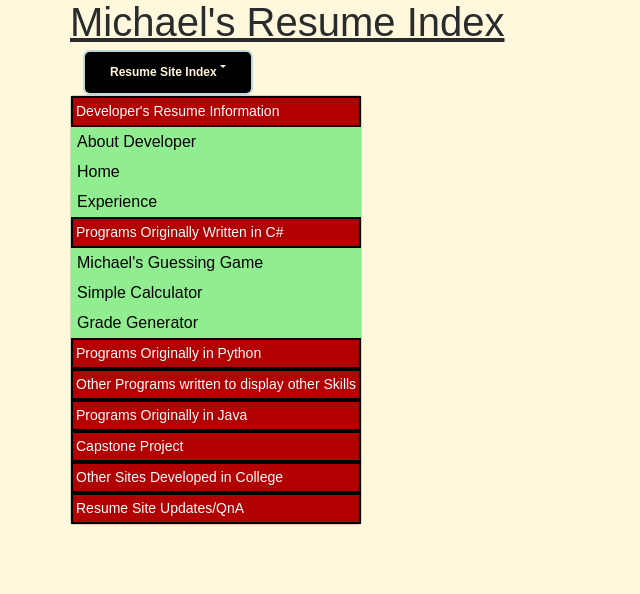
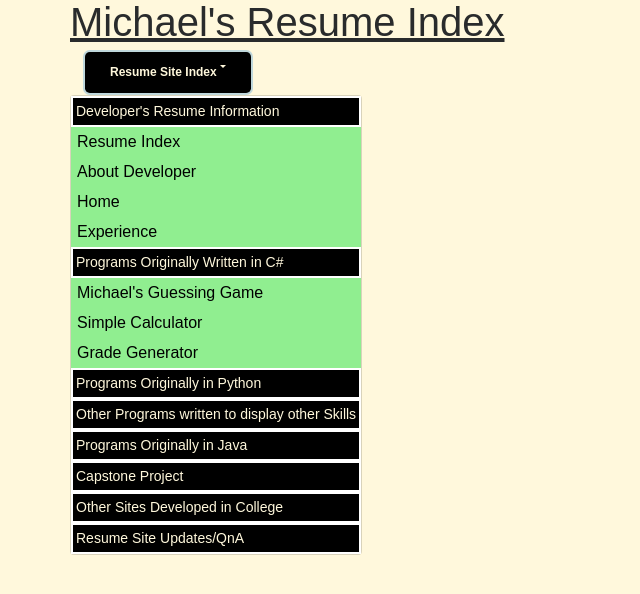
Before and after one commit to michaelborlandKeys/resume-project, a PHP site: page / in a window 1280 px wide, after a click on "Resume Site Index". Shown: the top 594 px of the page, without its empty margins (0-640 px from the left). Run offline with PHP 8.4, Linux system fonts and the light colour scheme; some libraries are stand-ins or nearby versions.

Commit message:
fixing stylesheet call issue

```diff
--- a/public_html/css/index_resume.css
+++ b/public_html/css/index_resume.css
@@ -8,12 +8,16 @@
 }
 /* dropdown-header style*/
 
-/*#main_dropdown_header
+/*
+#main_dropdown_header
 {
 
 }
+#python_dropdown_header
+{
 
-#python_dropdown_header
+}
+#C_dropdown_header
 {
 
 }
@@ -47,9 +51,9 @@
 .dropdown-header
 {
 
-	border:2px solid black;
-	background: #B20000;
-	color:white;
+	border:2px solid white;
+	background: black;
+	color:cornsilk;
 }
 
 
@@ -63,6 +67,7 @@
 	padding-top: 0px;
 	padding-bottom:0px;
 	text-decoration: none;
+
 
 }
 .dropdown-menu ul
--- a/public_html/index.php
+++ b/public_html/index.php
@@ -4,6 +4,9 @@
 <head>
     <meta charset="UTF-8">
     <meta name="viewport" content="width=device-width, initial-scale=1">
+    <!-- CSS files-->
+    <?php include("../resources/default_style_sheets.php"); ?>
+    <link rel="stylesheet" type="text/css" href="css/index_resume.css" />
     <title>Resume Index Michael M. B.</title>
 
 </head>
@@ -19,12 +22,13 @@
 
              <ul class="dropdown-menu">
                  <li class="dropdown-header" id="main_dropdown_header">Developer's Resume Information</li>
+                 	<li class="dropdown-item"><a href="index.php">Resume Index</a></li>
                     <li class="dropdown-item"><a href="#">About Developer</a></li>
                     <li class="dropdown-item"><a href="#">Home</a></li>
                     <li class="dropdown-item"><a href="#">Experience</a></li>
                  <li class="dropdown-header" id="C_dropdown_header">Programs Originally Written in C#</li>
                     <li class="dropdown-item"><a href="guessing_game.php"> Michael's Guessing Game</a></li>
-                    <li class="dropdown-item"><a href="#">Simple Calculator</a></li>
+                    <li class="dropdown-item"><a href="simple_calculator.php">Simple Calculator</a></li>
                     <li class="dropdown-item"><a href="#">Grade Generator</a></li>
                 <li class="dropdown-header" id="python_dropdown_header">Programs Originally in Python</li>
                 <li class="dropdown-header" id="other_dropdown_header">Other Programs written to display other Skills</li>
@@ -44,12 +48,8 @@
 
     <div id="script_loading">
          <!-- libraries i am loading with an include to make it less cluttered-->
-        <?php include("../resources/default_script_loading.php") ?>
+        <?php include("../resources/default_script_loading.php"); ?>
         <!--JavaScript I programmed -->
-           <!-- CSS files-->
-        <link rel="stylesheet" type="text/css" href="css/index_resume.css" />
-        <link rel="stylesheet" type="text/css" href="css/default.css" />
-
 
     </div>
 
--- a/resources/default_script_loading.php
+++ b/resources/default_script_loading.php
@@ -1,6 +1,5 @@
 
 
-        <link rel="stylesheet" href="https://maxcdn.bootstrapcdn.com/bootstrap/4.0.0-alpha.6/css/bootstrap.min.css" integrity="sha384-rwoIResjU2yc3z8GV/NPeZWAv56rSmLldC3R/AZzGRnGxQQKnKkoFVhFQhNUwEyJ" crossorigin="anonymous">
         <script src="https://code.jquery.com/jquery-3.1.1.slim.min.js" integrity="sha384-A7FZj7v+d/sdmMqp/nOQwliLvUsJfDHW+k9Omg/a/EheAdgtzNs3hpfag6Ed950n" crossorigin="anonymous"></script>
         <script src="https://cdnjs.cloudflare.com/ajax/libs/tether/1.4.0/js/tether.min.js" integrity="sha384-DztdAPBWPRXSA/3eYEEUWrWCy7G5KFbe8fFjk5JAIxUYHKkDx6Qin1DkWx51bBrb" crossorigin="anonymous"></script>
         <script src="https://maxcdn.bootstrapcdn.com/bootstrap/4.0.0-alpha.6/js/bootstrap.min.js" integrity="sha384-vBWWzlZJ8ea9aCX4pEW3rVHjgjt7zpkNpZk+02D9phzyeVkE+jo0ieGizqPLForn" crossorigin="anonymous"></script>
--- /dev/null
+++ b/resources/default_style_sheets.php
@@ -0,0 +1,2 @@
+  <link rel="stylesheet" href="https://maxcdn.bootstrapcdn.com/bootstrap/4.0.0-alpha.6/css/bootstrap.min.css" integrity="sha384-rwoIResjU2yc3z8GV/NPeZWAv56rSmLldC3R/AZzGRnGxQQKnKkoFVhFQhNUwEyJ" crossorigin="anonymous">
+  <link rel="stylesheet" type="text/css" href="css/default.css" />
```
Also changed, not shown: public_html/guessing_game.php (+5 -3 lines), public_html/home.php (+5 -4 lines), public_html/simple_calculator.php (+9 -10 lines), public_html/css/simple_calc.css (added), public_html/js/simple_calculator.js (added), resources/nav_bar_resume.php (added).
